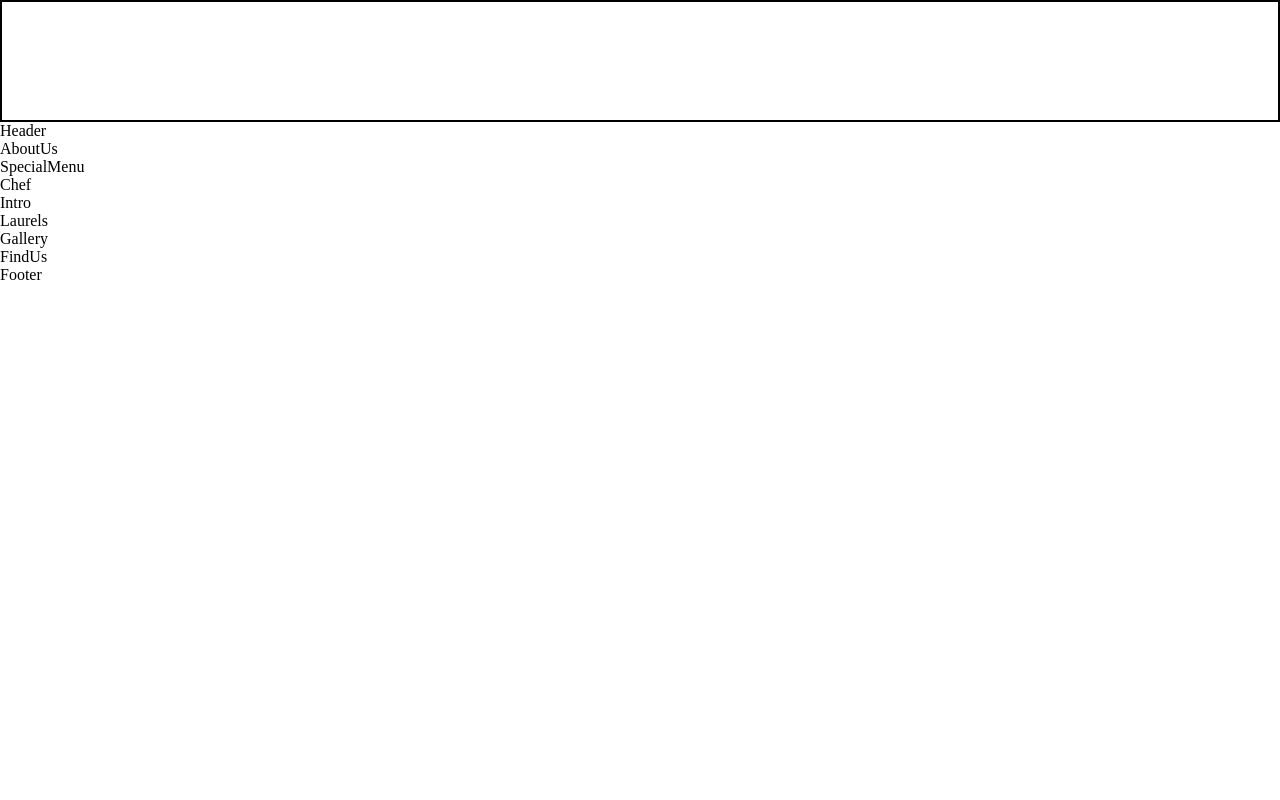
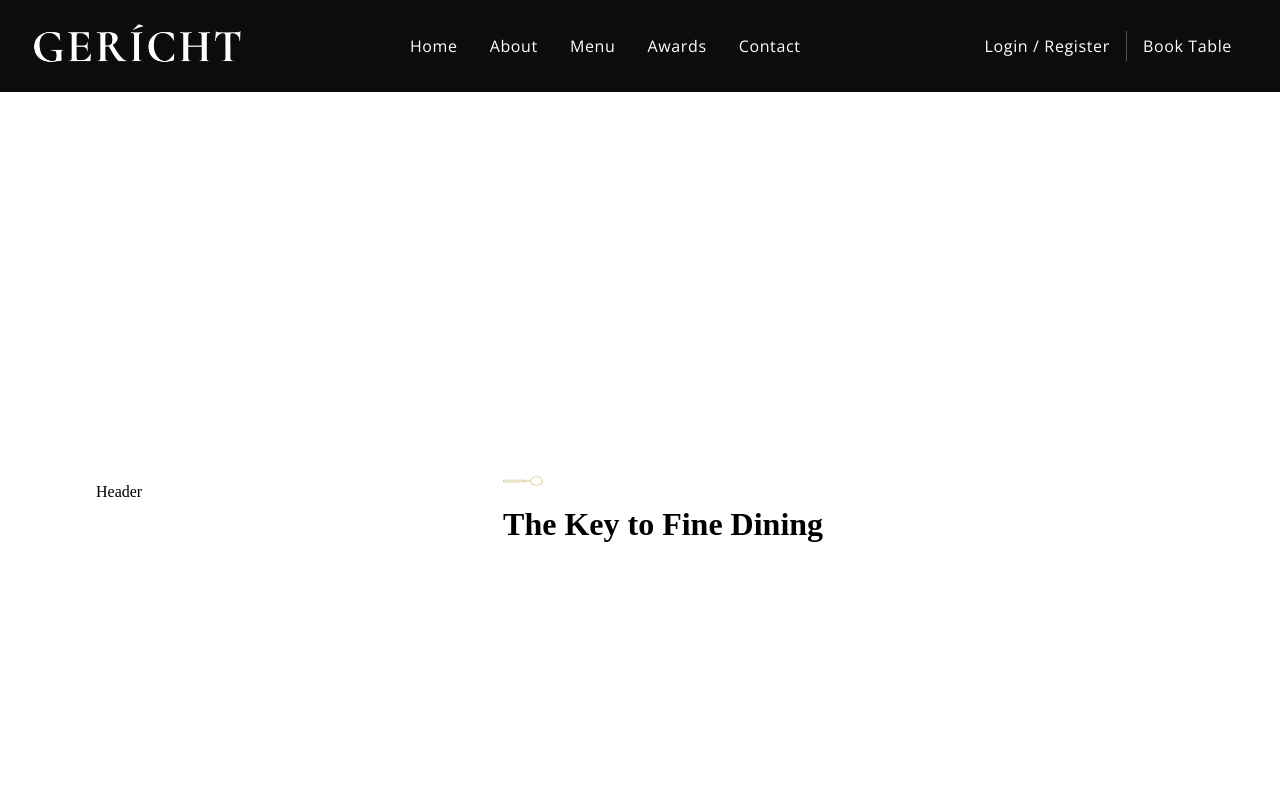
Before and after one commit to jamesisaacs2/jsmrestaurant, a React (Create React App) app: page / in a window 1280 px wide. Shown: the top 800 px of the page. Built offline with nearby package versions, Linux system fonts and the light colour scheme; a web font is replaced by a local one.

Commit message:
completed navbar, updated header and subheader

```diff
--- a/src/components/Navbar/Navbar.css
+++ b/src/components/Navbar/Navbar.css
@@ -1,5 +1,148 @@
 .app__navbar {
 	width: 100%;
 	display: flex;
-	border: 2px solid black;
+	justify-content: space-between;
+	align-items: center;
+	background: var(--color-black);
+
+	padding: 1rem 2rem;
 }
+
+.app__navbar-logo {
+	display: flex;
+	justify-content: flex-start;
+	align-items: center;
+}
+
+.app__navbar-logo img {
+	width: 150px;
+}
+
+.app__navbar-links {
+	flex: 1;
+	display: flex;
+	justify-content: center;
+	align-items: center;
+
+	list-style: none;
+}
+
+.app__navbar-links li {
+	margin: 0 1rem;
+	cursor: pointer;
+}
+
+.app__navbar-links li:hover {
+	color: var(--color-gray);
+}
+
+.app__navbar-login {
+	display: flex;
+	justify-content: flex-end;
+	align-items: center;
+}
+
+.app__navbar-login a {
+	margin: 0 1rem;
+	text-direction: none;
+	transition: 1s ease;
+}
+
+.app__navbar-login a:hover {
+	border-bottom: 2px solid var(--color-golden);
+}
+
+.app__navbar-login div {
+	width: 1px;
+	height: 30px;
+	background-color: var(--color-gray);
+}
+
+.app__navbar-smallscreen {
+	display: none;
+}
+
+.app__navbar-smallscreen_overlay {
+	position: fixed;
+	top: 0;
+	left: 0;
+	width: 100%;
+	height: 100%; /* vh ? */
+	align-self: right;
+	background: var(--color-black);
+	transition: 0.5s ease;
+
+	flex-direction: column;
+	z-index: 5;
+}
+
+.app__navbar-smallscreen_overlay .overlay__close {
+	font-size: 27px;
+	color: var(--color-golden);
+	cursor: pointer;
+
+	position: absolute;
+	top: 20px;
+	right: 20px;
+}
+
+.app__navbar-smallscreen_links {
+	list-style: none;
+}
+
+.app__navbar-smallscreen_links li {
+	margin: 2.2rem;
+	cursor: pointer;
+	color: var(--color-golden);
+	font-size: 2rem;
+	text-align: center;
+	font-family: var(--font-base);
+}
+
+.app__navbar-smallscreen_links li:hover {
+	color: var(--color-white);
+}
+
+@media screen and (max-width: 2000px) {
+	.app__navbar-logo img {
+		width: 210px;
+	}
+}
+
+@media screen and (max-width: 1150px) {
+	.app__navbar-links {
+		display: none;
+	}
+	.app__navbar-smallscreen {
+		display: flex;
+	}
+}
+
+@media screen and (max-width: 650px) {
+	.app__navbar {
+		padding: 1rem;
+	}
+	.app__navbar-login {
+		display: none;
+	}
+	.app__navbar-logo img {
+		width: 110px;
+	}
+}
+
+/*
+.app__navbar-smallscreen-links {
+	width: auto;
+}
+
+.flex__center {
+	width: auto;
+}
+
+.slide-bottom {
+	width: auto;
+}
+
+.overlay__close {
+	width: auto;
+}*/
--- a/src/components/Navbar/Navbar.jsx
+++ b/src/components/Navbar/Navbar.jsx
@@ -1,16 +1,82 @@
+import { hover } from "@testing-library/user-event/dist/hover";
 import React from "react";
+import { useState } from "react";
 import { GiHamburgerMenu } from "react-icons/gi";
 import { MdOutlineRestaurantMenu } from "react-icons/md";
 
 import images from "../../constants/images";
 import "./Navbar.css";
 
-const Navbar = () => (
+const Navbar = () => {
+	const [toggleMenu, setToggleMenu] = useState(false);
+
+	return (
 		<nav className="app__navbar">
 			<div className="app__navbar-logo">
 				<img src={images.gericht} alt="app logo" />
 			</div>
+			<ul className="app__navbar-links">
+				<li className="p__opensans">
+					<a href="#home">Home</a>
+				</li>
+				<li className="p__opensans">
+					<a href="#about">About</a>
+				</li>
+				<li className="p__opensans">
+					<a href="#menu">Menu</a>
+				</li>
+				<li className="p__opensans">
+					<a href="#awards">Awards</a>
+				</li>
+				<li className="p__opensans">
+					<a href="#contact">Contact</a>
+				</li>
+			</ul>
+			<div className="app__navbar-login">
+				<a href="#login" className="p__opensans">
+					Login / Register
+				</a>
+				<div />
+				<a href="/" className="p__opensans">
+					Book Table
+				</a>
+			</div>
+			<div className="app__navbar-smallscreen">
+				<GiHamburgerMenu
+					color="#fff"
+					fontSize={27}
+					onClick={() => setToggleMenu(true)}
+				/>
+
+				{toggleMenu && (
+					<div className="app__navbar-smallscreen_overlay flex__center slide-bottom">
+						<MdOutlineRestaurantMenu
+							fontSize={27}
+							className="overlay__close"
+							onClick={() => setToggleMenu(false)}
+						/>
+						<ul className="app__navbar-smallscreen_links">
+							<li className="p__opensans">
+								<a href="#home">Home</a>
+							</li>
+							<li className="p__opensans">
+								<a href="#about">About</a>
+							</li>
+							<li className="p__opensans">
+								<a href="#menu">Menu</a>
+							</li>
+							<li className="p__opensans">
+								<a href="#awards">Awards</a>
+							</li>
+							<li className="p__opensans">
+								<a href="#contact">Contact</a>
+							</li>
+						</ul>
+					</div>
+				)}
+			</div>
 		</nav>
 	);
+};
 
 export default Navbar;
--- a/src/components/SubHeading/SubHeading.jsx
+++ b/src/components/SubHeading/SubHeading.jsx
@@ -1,9 +1,12 @@
-import React from 'react';
+import React from "react";
+
+import { images } from "../../constants";
 
 const SubHeading = () => (
-  <div>
-    SubHeading
-  </div>
+	<div style={{ marginBottom: "1rem" }}>
+		<p className="p__cormorant">TITLE</p>
+		<img src={images.spoon} alt="spoon" />
+	</div>
 );
 
 export default SubHeading;
--- a/src/container/Header/Header.jsx
+++ b/src/container/Header/Header.jsx
@@ -1,11 +1,18 @@
-import React from 'react';
+import React from "react";
 
-import './Header.css';
+import { SubHeading } from "../../components";
+import { images } from "../../constants";
+import "./Header.css";
 
 const Header = () => (
-  <div>
-    Header
-  </div>
+	<div className="app__header app__wrapper section__padding" id="home">
+		Header
+		<div className="app__wrapper-info">
+			<SubHeading />
+			<h1 className="app__header-h1">The Key to Fine Dining</h1>
+		</div>
+		<div className="app__wrapper-img"></div>
+	</div>
 );
 
 export default Header;
```
Also changed, not shown: src/App.js (+14 -4 lines). Lines whose indentation alone changed are shown as unchanged.
